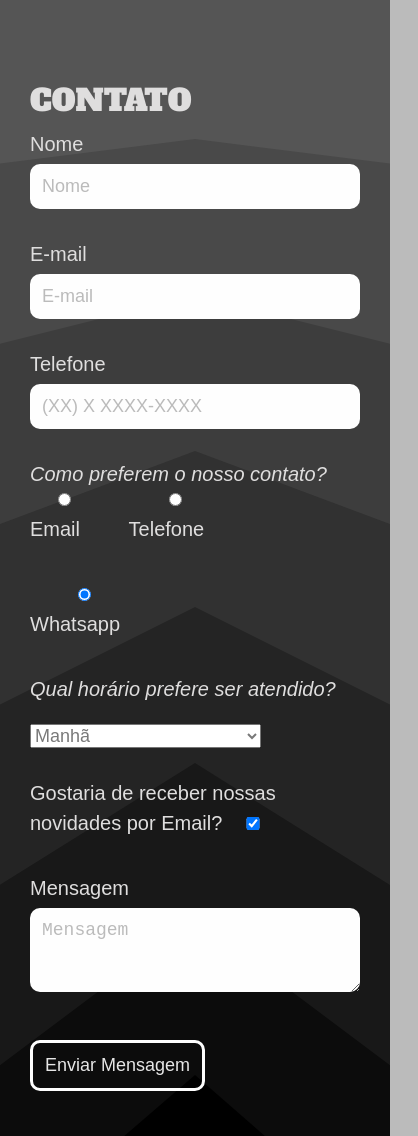
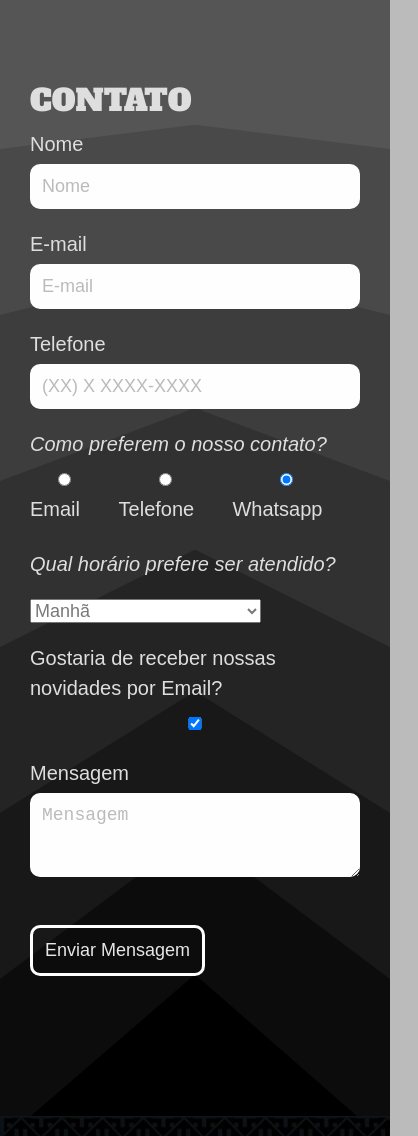
Before and after one commit to Grafaiel/bit, a plain HTML site: page index.html in a window 390 px wide. Shown: the part 3320-4456 px from the top of the page, 418 px wide, since content can reach past the window. Drawn offline with Linux system fonts and the light colour scheme.

Commit message:
melhoria na responsividade
- Como preferem nosso contato

```diff
--- a/assets/css/style.css
+++ b/assets/css/style.css
@@ -83,7 +83,7 @@ article p {
 }
 
 .contato legend {
-  margin-bottom: -0.5rem;
+  margin-bottom: 0.5rem;
 }
 
 .form-group {
@@ -110,15 +110,6 @@ article p {
 .write:focus,
 .form-group textarea:focus {
   box-shadow: 0 0 0.2rem 0.3rem #bbb;
-}
-
-input#whatsapp-contato {
-  margin-top: -10rem;
-}
-
-input#checkbox.novidades {
-  margin: -10rem;
-  margin-left: -16rem;
 }
 
 .form-group button {
@@ -205,11 +196,10 @@ input#checkbox.novidades {
   article img {
     max-width: 65px;
   }
+  .contact-form .form-flex {
+    gap: 1em;
+  }
 
-  input#checkbox.novidades {
-    margin: -10rem;
-    margin-left: -17rem;
-  }
 }
 
 @media (max-width: 395px) {
@@ -222,22 +212,12 @@ input#checkbox.novidades {
     max-width: 50px;
   }
 
-  input#checkbox.novidades {
-    margin: -10rem;
-    margin-left: -14rem;
-  }
-
 }
 
 @media (max-width: 320px) {
 
   .grid {
     grid-template-columns: repeat(1, 1fr);
-  }
-
-  input#checkbox.novidades {
-    margin: -10rem;
-    margin-left: -12rem;
   }
 
   article img {
--- a/index.html
+++ b/index.html
@@ -108,10 +108,10 @@
               <div class="form-group">
                 <fieldset class="form-flex contato">
                   <legend> Como preferem o nosso contato? </legend>
-                  <label for="email-contato"><input type="radio" name="contato" id="email-contato" value="Email" > Email </label>
-                  <label for="tele  fone-contato"><input type="radio" name="contato" id="telefone-contato" value="Telefone"> Telefone
+                  <label for="email-contato"><input type="radio" name="contato" id="email-contato" value="Email" required> Email </label>
+                  <label for="tele  fone-contato"><input type="radio" name="contato" id="telefone-contato" value="Telefone" required> Telefone
                   </label>
-                  <label for="whatsapp-contato"><input type="radio" name="contato" id="whatsapp-contato"  value="Whatsapp" checked> Whatsapp
+                  <label for="whatsapp-contato"><input type="radio" name="contato" id="whatsapp-contato"  value="Whatsapp" checked required> Whatsapp
                   </label>
                 </fieldset>
               </div>
@@ -128,8 +128,8 @@
               </div>
 
               <div class="form-group">
-                <label for="novidades"> Gostaria de receber nossas novidades por Email?  <input class="novidades" type="checkbox"
-                    name="novidades" id="checkbox" checked></label>
+                <label for="novidades"> Gostaria de receber nossas novidades por Email?</label>
+                <input type="checkbox"name="novidades" id="checkbox" checked>
               </div>
 
               <div class="form-group full-width">
@@ -150,10 +150,6 @@
     <h2><img src="./assets/img/footer-img-removebg-preview-white.png" alt="Logo branco com fundo preto BITUMUARAMA"></h2>
     <p class="text-footer">&copy; Copyright BIT - 2022</p>
   </footer>
-  <ul class="socials"  >
-      <li><a href="https://github.com/Grafaiel" class="fot" target="_blank"><i  class="fa fa-github"></i></a></li>
-      <li><a href="https://www.linkedin.com/in/gabriel-rafaiel-bercelline-3a49b3154/" class="fot" target="_blank"><i class="fa fa-linkedin" target="_blank"></i></a></li>
-  </ul>
   <a class="back-to-top" href="#">➤</a>
 </body>
 </html>
```
